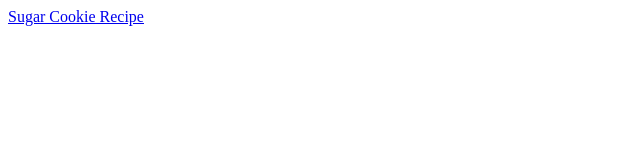
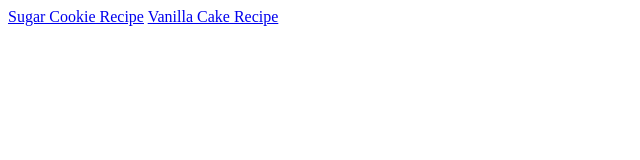
Before and after one commit to brianwhite082189/odin, a plain HTML site: page index.html in a window 1280 px wide. Shown: the whole page, without its empty margins (0-640 px from the left). Drawn offline with Linux system fonts and the light colour scheme.

Commit message:
add vanilla cake link

```diff
--- a/index.html
+++ b/index.html
@@ -8,6 +8,10 @@
 <body>
    <a href="recipes/sugarcookies.html" rel="noreferrer noopener">Sugar Cookie Recipe</a>
 
+   <a href="recipes/vanillacake.html"  rel="noopener noreferrer">Vanilla Cake Recipe</a>
+
+
+
 
 
 </body>
```
